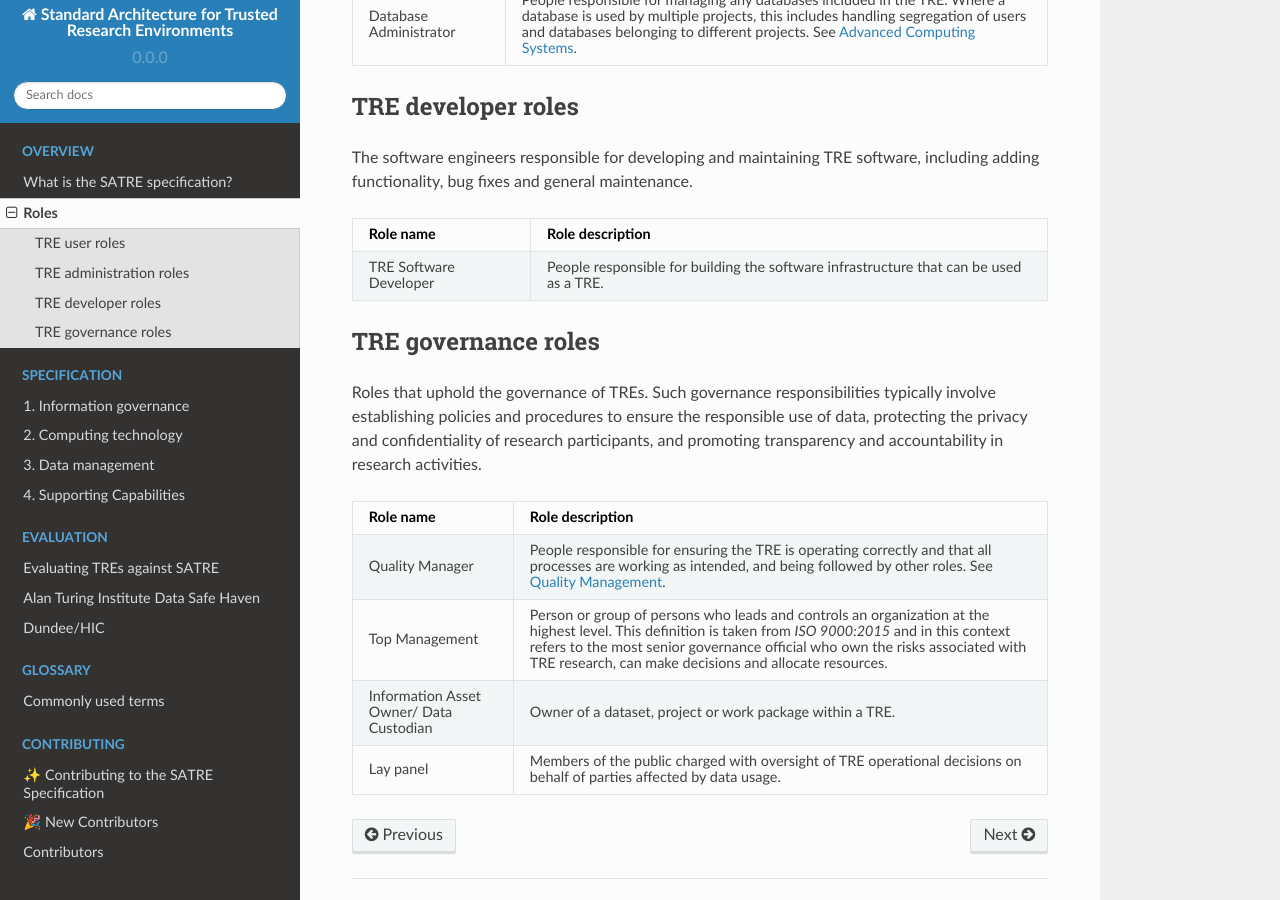
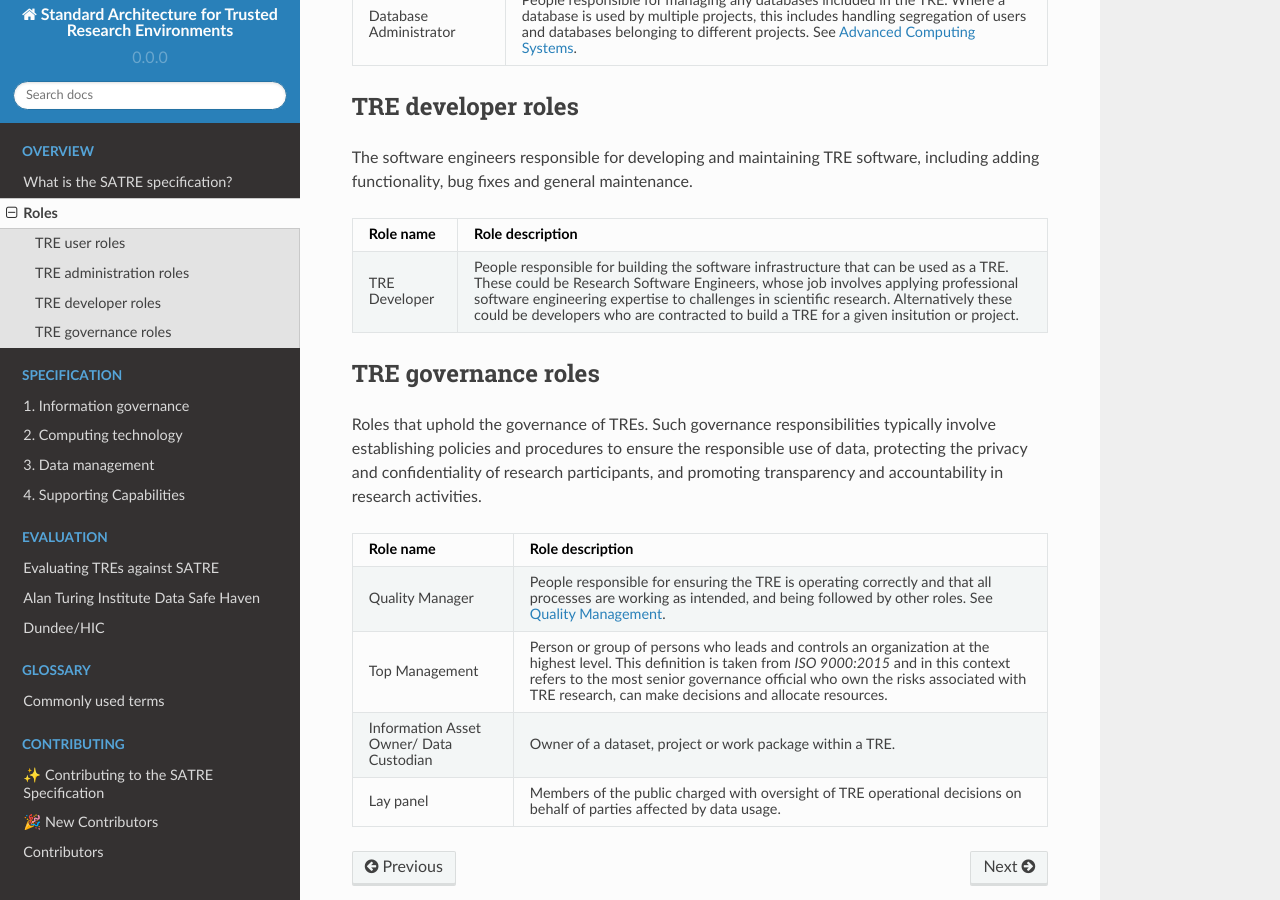
Before and after one commit to sa-tre/satre-specification, a Sphinx documentation site: the page built from docs/source/roles.md, in a window 1280 px wide and 900 px high, scrolled down 864 px. Built offline with Sphinx 7.4.7 and the Read the Docs theme 2.0.0, drawn with Linux system fonts in a browser that asks for light colours.

Commit message:
refine developer roles

````diff
--- a/docs/source/roles.md
+++ b/docs/source/roles.md
@@ -66,8 +66,8 @@ The software engineers responsible for developing and maintaining TRE software,
 
 * - Role name
   - Role description
-* - TRE Software Developer
-  - People responsible for building the software infrastructure that can be used as a TRE.
+* - TRE Developer
+  - People responsible for building the software infrastructure that can be used as a TRE. These could be Research Software Engineers, whose job involves applying professional software engineering expertise to challenges in scientific research. Alternatively these could be developers who are contracted to build a TRE for a given insitution or project.
 ```
 
 (governance_roles)=
````
